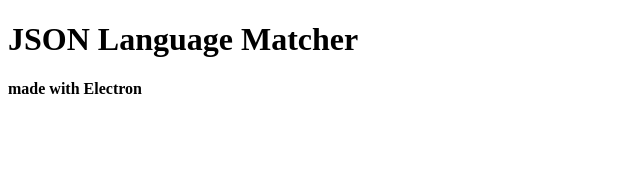
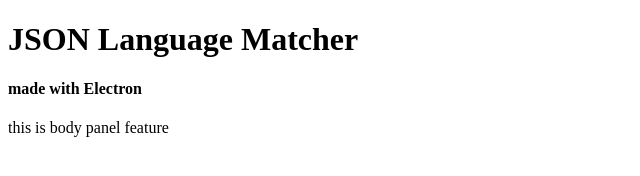
Before and after one commit to ahmedkeskin/json-language-matcher, an Electron app: page mainWindow.html in a window 1280 px wide. Shown: the whole page, without its empty margins (0-640 px from the left). Drawn offline with Linux system fonts and the light colour scheme.

Commit message:
Body panel  text added.

```diff
--- a/mainWindow.html
+++ b/mainWindow.html
@@ -6,5 +6,6 @@
 <body>
     <h1>JSON Language Matcher</h1>
     <h4>made with Electron</h4>
+    <p>this is body panel feature</p>
 </body>
 </html>
```
